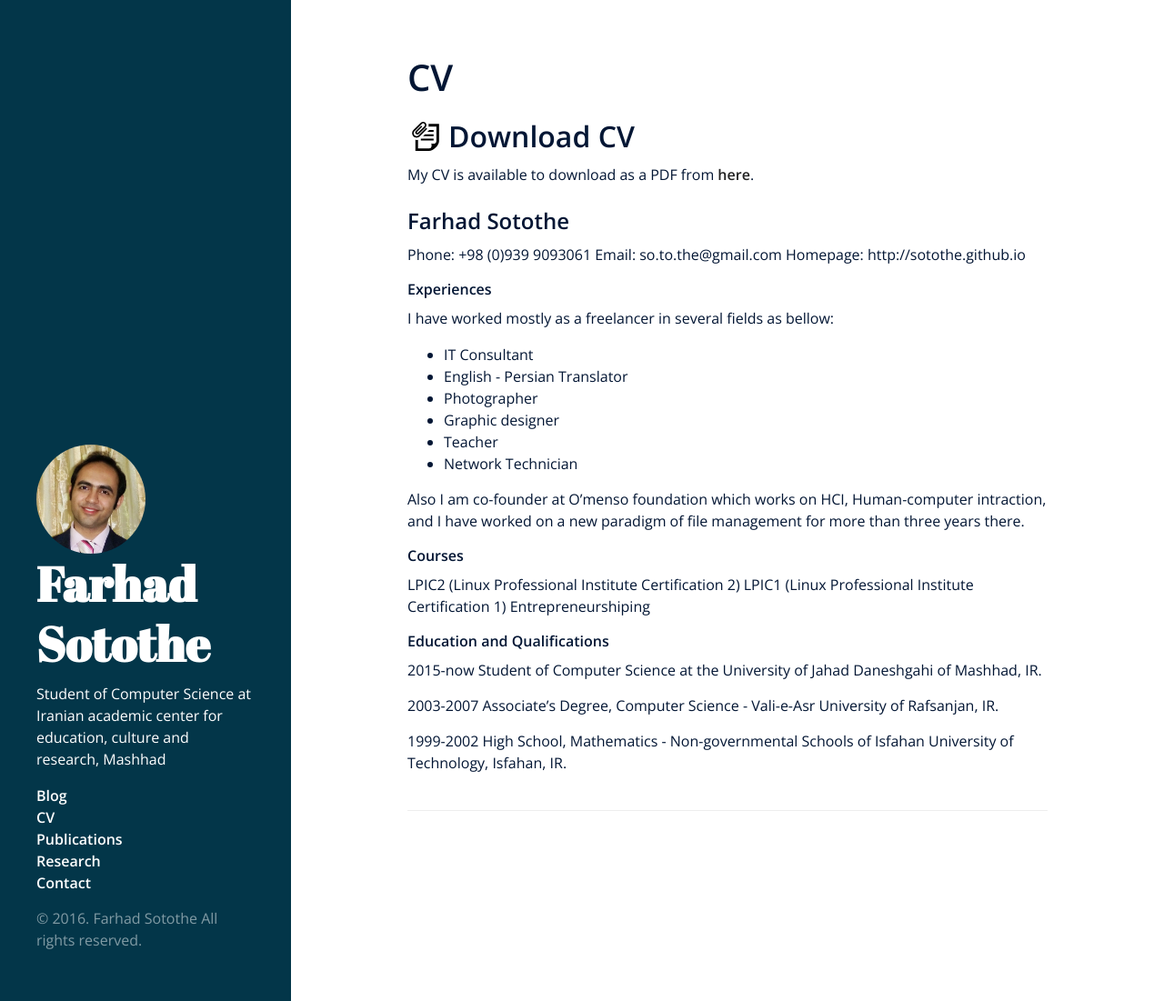
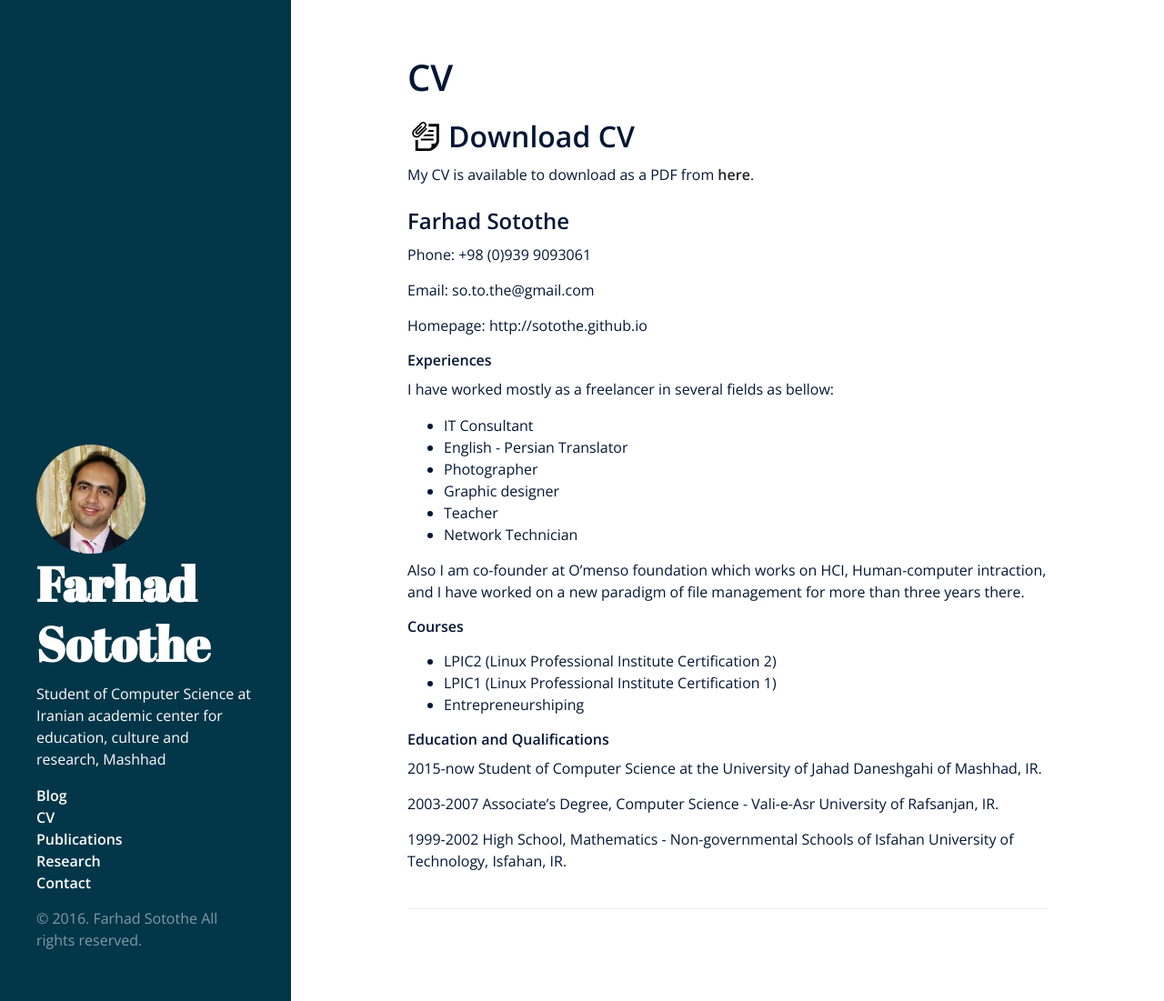
Before and after one commit to sotothe/sotothe.github.io, a Jekyll site: the page built from CV.md, in a window 1280 px wide and 1101 px high. Shown: the whole window at 91% size. Built offline with Jekyll 4.4.1, drawn with Linux system fonts in a browser that asks for light colours; nearby versions of some CDN libraries; comment, search, counter and statistics services are not loaded.

Commit message:
Update CV.md

```diff
--- a/CV.md
+++ b/CV.md
@@ -10,9 +10,10 @@ My CV is available to download as a PDF from [here](/public/downloads/Farhad_Sot
 ### Farhad Sotothe
 
 Phone:  +98 (0)939 9093061
+
 Email:  so.to.the@gmail.com
-Homepage:
-http://sotothe.github.io
+
+Homepage: http://sotothe.github.io
 
 
 #### Experiences
@@ -31,9 +32,9 @@ Also I am co-founder at O'menso foundation which works on HCI, Human-computer in
 
 #### Courses
 
-LPIC2 (Linux Professional Institute Certification 2)
-LPIC1 (Linux Professional Institute Certification 1)
-Entrepreneurshiping
++ LPIC2 (Linux Professional Institute Certification 2)
++ LPIC1 (Linux Professional Institute Certification 1)
++ Entrepreneurshiping
 
 
 #### Education and Qualifications
```
